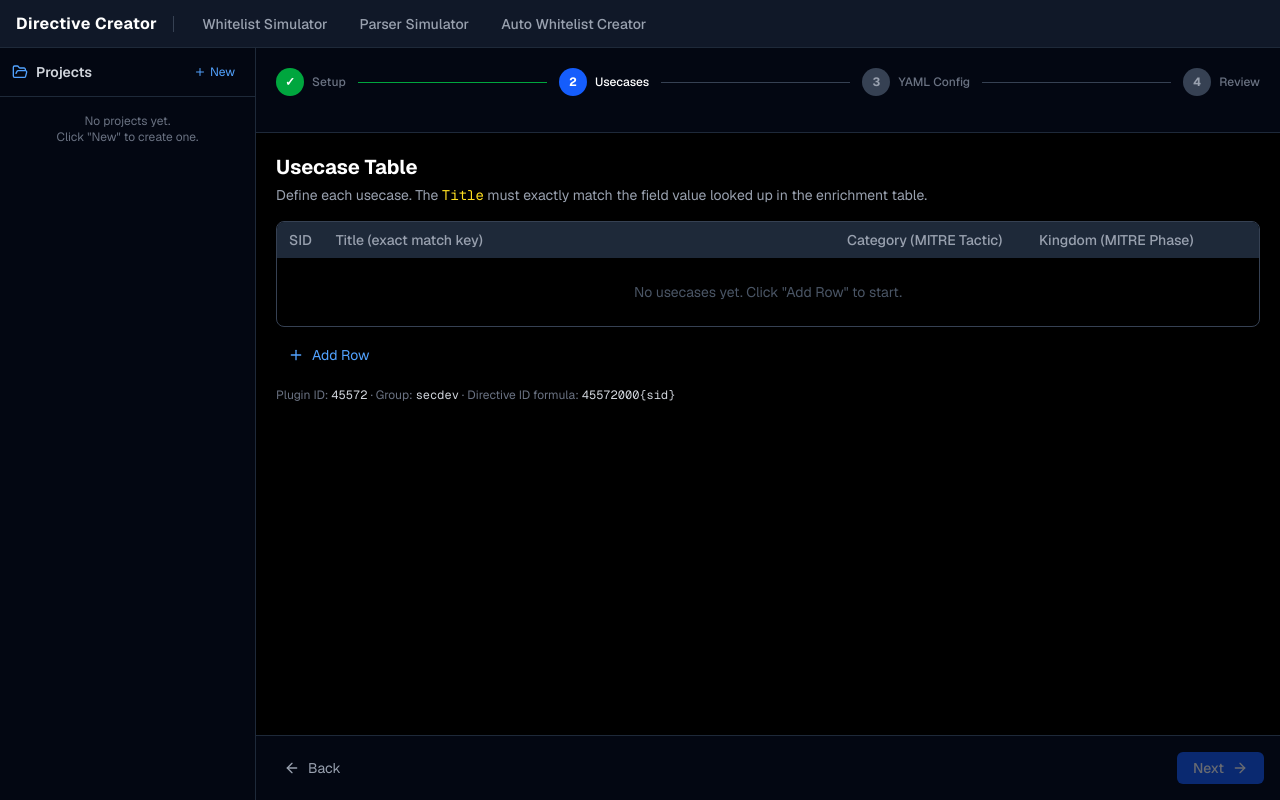
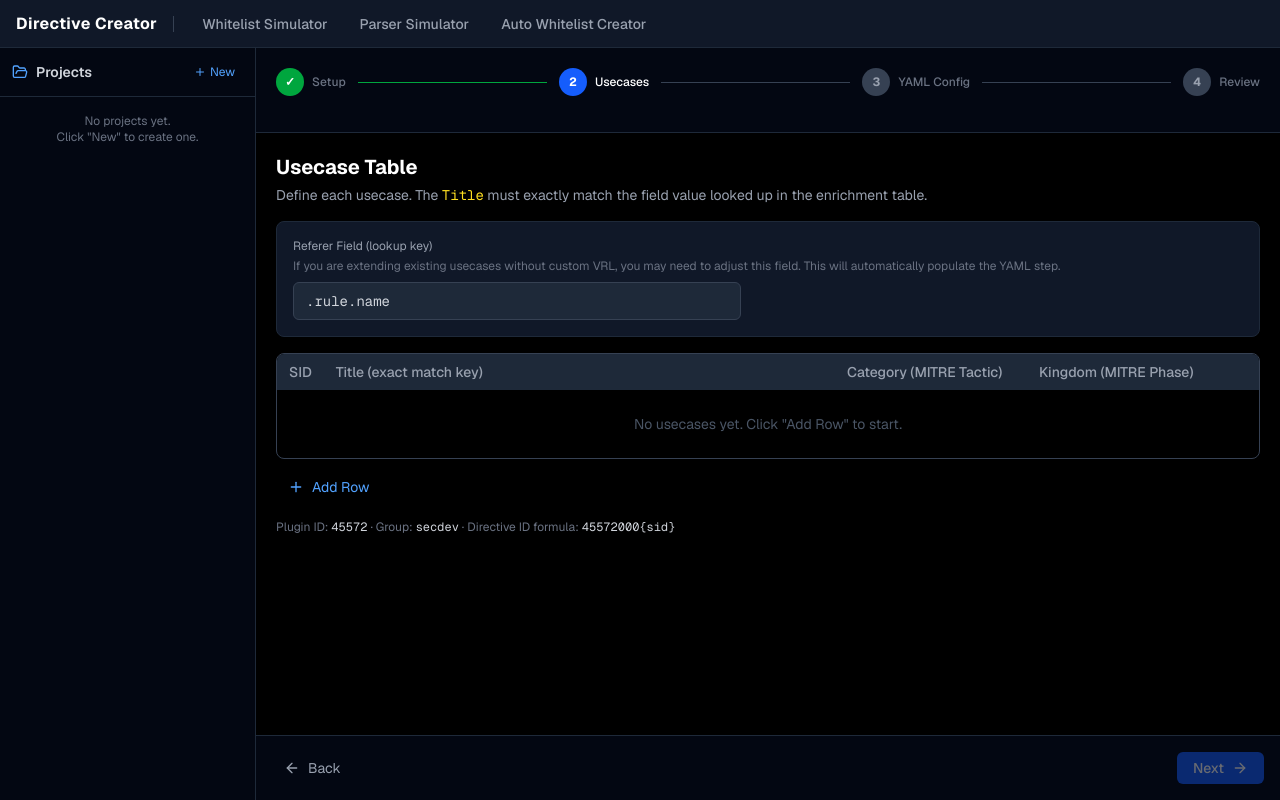
Before and after one commit to AmdaaRaijen/Log-Pipeline-Simulator, a Next.js app: page /directive-creator in a window 1280 px wide. Both pictures are taken after a click on the button "Next". Built offline with nearby package versions, Linux system fonts and the light colour scheme.

Commit message:
feat: move Existing plugin-sids.tsv field from custom usecase to project setup. Add Referer Field (lookup key) to Usecase Table Step

```diff
--- a/app/directive-creator/page.tsx
+++ b/app/directive-creator/page.tsx
@@ -347,6 +347,8 @@ export default function DirectiveCreator() {
           pluginId={pluginId}
           hasCustomUsecase={hasCustomUsecase}
           setEntries={setEntries}
+          yamlConfig={yamlConfig}
+          setYamlConfig={setYamlConfig}
         />
       );
     if (step === 2)
--- a/components/directive/StepSetup.tsx
+++ b/components/directive/StepSetup.tsx
@@ -77,6 +77,24 @@ export function StepSetup({
         </div>
       </div>
 
+      <div>
+        <label className="block text-xs text-gray-400 mb-1">
+          Existing plugin-sids.tsv (optional — paste to continue)
+        </label>
+        <div className="mb-2 text-xs font-mono text-green-400 bg-gray-900 p-2 rounded border border-gray-700">
+          cat /etc/dsiem-plugin-tsv/<span className="text-yellow-300">{group}</span>_plugin-sids.tsv
+        </div>
+        <textarea
+          value={existingTsv}
+          onChange={(e) => setExistingTsv(e.target.value)}
+          rows={4}
+          className="w-full bg-gray-800 border border-gray-700 rounded-md px-3 py-2 text-xs font-mono text-gray-300 focus:border-blue-500 focus:outline-none resize-none"
+          placeholder={
+            "plugin\tid\tsid\ttitle\tcategory\tkingdom\nmygroup\t45572\t1\tUsecase title..."
+          }
+        />
+      </div>
+
       <div className="rounded-lg border border-gray-700 p-4 bg-gray-900">
         <label className="flex items-center gap-3 cursor-pointer">
           <div
@@ -114,24 +132,6 @@ export function StepSetup({
               /60_custom-filter_<span className="text-yellow-300">{group}</span>
               .vrl
             </div>
-            <div className="mt-1">
-              cat /etc/dsiem-plugin-tsv/
-              <span className="text-yellow-300">{group}</span>_plugin-sids.tsv
-            </div>
-          </div>
-          <div>
-            <label className="block text-xs text-gray-400 mb-1">
-              Existing plugin-sids.tsv (optional — paste to continue)
-            </label>
-            <textarea
-              value={existingTsv}
-              onChange={(e) => setExistingTsv(e.target.value)}
-              rows={4}
-              className="w-full bg-gray-800 border border-gray-700 rounded-md px-3 py-2 text-xs font-mono text-gray-300 focus:border-blue-500 focus:outline-none resize-none"
-              placeholder={
-                "plugin\tid\tsid\ttitle\tcategory\tkingdom\nmygroup\t45572\t1\tUsecase title..."
-              }
-            />
           </div>
           <div>
             <label className="block text-xs text-gray-400 mb-1">
--- a/components/directive/StepUsecaseTable.tsx
+++ b/components/directive/StepUsecaseTable.tsx
@@ -1,13 +1,15 @@
 "use client";
 import React from "react";
 import { UsecaseTable } from "./UsecaseTable";
-import type { PluginSidEntry } from "../../lib/directive/types";
+import type { PluginSidEntry, YamlConfig } from "../../lib/directive/types";
 
 export function StepUsecaseTable({
   entries, group, pluginId, hasCustomUsecase, setEntries,
+  yamlConfig, setYamlConfig,
 }: {
   entries: PluginSidEntry[]; group: string; pluginId: number;
   hasCustomUsecase: boolean; setEntries: (e: PluginSidEntry[]) => void;
+  yamlConfig: YamlConfig; setYamlConfig: React.Dispatch<React.SetStateAction<YamlConfig>>;
 }) {
   return (
     <div className="space-y-4">
@@ -18,6 +20,22 @@ export function StepUsecaseTable({
           {hasCustomUsecase && <span className="text-blue-300"> For custom VRL usecases, title must match <code className="bg-gray-800 px-1 rounded">.usecase.title_name</code>.</span>}
         </p>
       </div>
+
+      <div className="bg-gray-900 border border-gray-800 p-4 rounded-lg">
+        <label className="block text-xs text-gray-400 mb-1">
+          Referer Field (lookup key)
+        </label>
+        <p className="text-xs text-gray-500 mb-2">
+          If you are extending existing usecases without custom VRL, you may need to adjust this field. This will automatically populate the YAML step.
+        </p>
+        <input
+          value={yamlConfig.refererField}
+          onChange={(e) => setYamlConfig(prev => ({ ...prev, refererField: e.target.value }))}
+          className="w-full max-w-md bg-gray-800 border border-gray-700 rounded-md px-3 py-2 text-sm font-mono text-gray-300 focus:border-blue-500 focus:outline-none"
+          placeholder=".usecase.title_name or .rule.name"
+        />
+      </div>
+
       <UsecaseTable entries={entries} group={group} pluginId={pluginId} onChange={setEntries} />
       <div className="text-xs text-gray-500">
         Plugin ID: <span className="text-gray-300 font-mono">{pluginId}</span> · Group: <span className="text-gray-300 font-mono">{group}</span> ·
```
